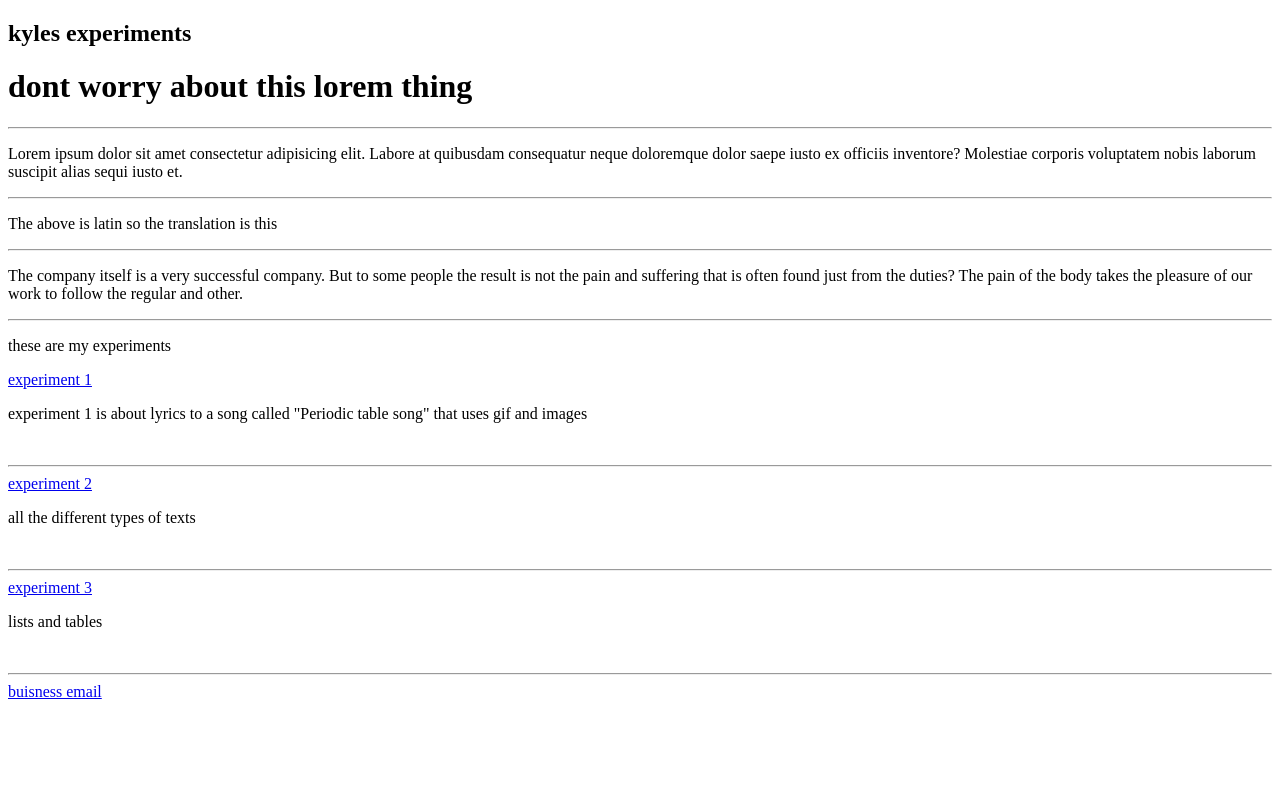
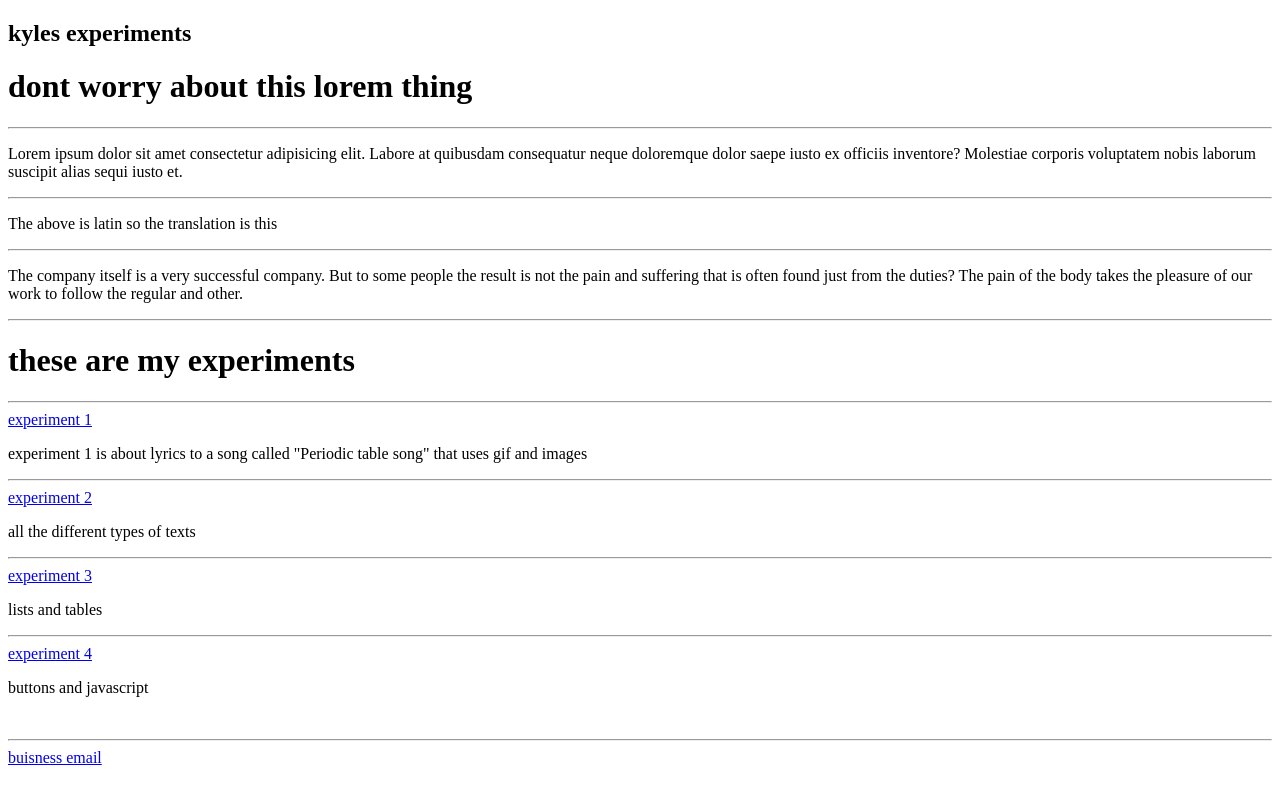
Before and after one commit to cool-bat/lyric, a plain HTML site: page index.html in a window 1280 px wide. Drawn offline with Linux system fonts and the light colour scheme.

Commit message:
Update index.html

```diff
--- a/index.html
+++ b/index.html
@@ -31,7 +31,9 @@
         <hr>
 
 
-        <p>these are my experiments</p>
+        <h1>these are my experiments</h1>
+
+        <hr>
 
 
         <a href="lyrics.html"
@@ -41,8 +43,6 @@
 
         <p>experiment 1 is about lyrics to a song called "Periodic table song" that uses gif and images</p>
 
-        <br>
-
         <hr>
 
         <a href="text.html"
@@ -51,8 +51,6 @@
         </a>
 
         <p>all the different types of texts</p>
-
-        <br>
 
         <hr>
 
@@ -65,9 +63,20 @@
 
         <p>lists and tables</p>
 
+
+        <hr>
+
+        <a href="quiz.html"
+        target="_blank">
+            experiment 4
+        </a>
+
+        <p>buttons and javascript</p>
+
         <br>
 
         <hr>
+
 
         <a href="mailto:kyleqluo@hotmail.com">
             buisness email
```
